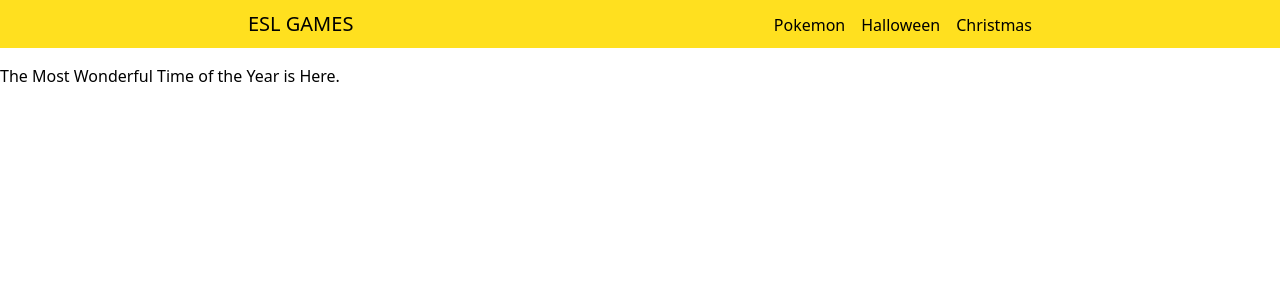
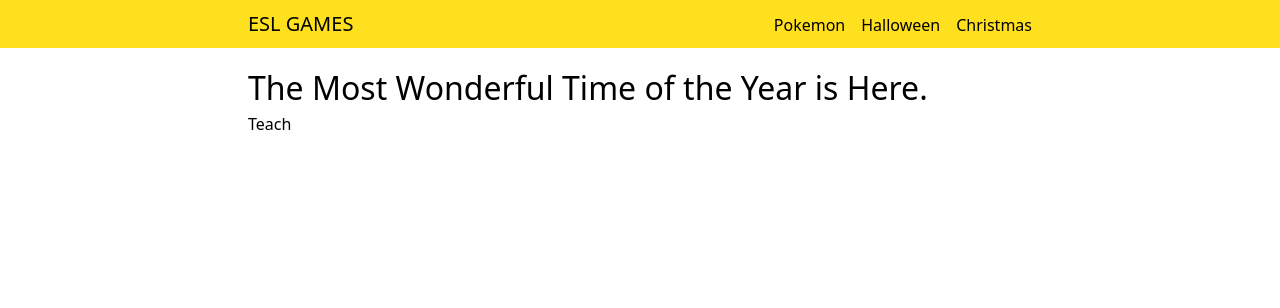
Before and after one commit to markoco14/pokemon, a FastAPI app: page /christmas in a window 1280 px wide. Shown: the top 308 px of the page. Run offline with FastAPI, Linux system fonts and the light colour scheme; style sheets or scripts are compiled from the project's sources; some libraries are stand-ins or nearby versions.

Commit message:
make christmas index and teach page with hardcoded image links

```diff
--- a/src/controllers/christmas.py
+++ b/src/controllers/christmas.py
@@ -16,3 +16,10 @@ async def index(request: Request):
         name="christmas/index.html",
         context={}
     )
+
+async def teach(request: Request):
+    return templates.TemplateResponse(
+        request=request,
+        name="christmas/teach.html",
+        context={}
+    )
--- a/src/router.py
+++ b/src/router.py
@@ -22,6 +22,7 @@ routes = [
     ("PUT", "/halloween/monsters/{monster_id}",                 halloween.monster_update),
 
     ("GET", "/christmas",                                       christmas.index),
+    ("GET", "/christmas/teach",                                 christmas.teach),
 ]
 
 for method, path, handler in routes:
--- a/src/static/css/styles.css
+++ b/src/static/css/styles.css
@@ -14,6 +14,17 @@ main {
 h2 {
     font-size: 1.5rem;
 }
+
+{{/* Utility styles */}}
+
+.wrapper {
+    width: 100%;
+    max-width: 800px;
+    margin-inline: auto;
+    padding-inline: 8px;
+}
+
+{{/* Header styles */}}
 
 header {
     position: sticky;
@@ -155,3 +166,9 @@ form {
 .next-btn:active {
     background-color: midnightblue;
 }
+
+{{/* Christmas Styles */}}
+
+.christmas__heading {
+    font-size: 2rem;
+}
--- a/src/templates/christmas/index.html
+++ b/src/templates/christmas/index.html
@@ -3,5 +3,8 @@
 {% block title %}<title>Christmas | ESL Games</title>{% endblock title %}
 
 {% block content %}
-    <h1>The Most Wonderful Time of the Year is Here.</h1>
+<div class="christmas wrapper">
+    <h1 class="christmas__heading">The Most Wonderful Time of the Year is Here.</h1>
+    <a href="/christmas/teach">Teach</a>
+</div>
 {% endblock content %}
```
Also changed, not shown: src/templates/christmas/teach.html (added, +87 -0 lines).
